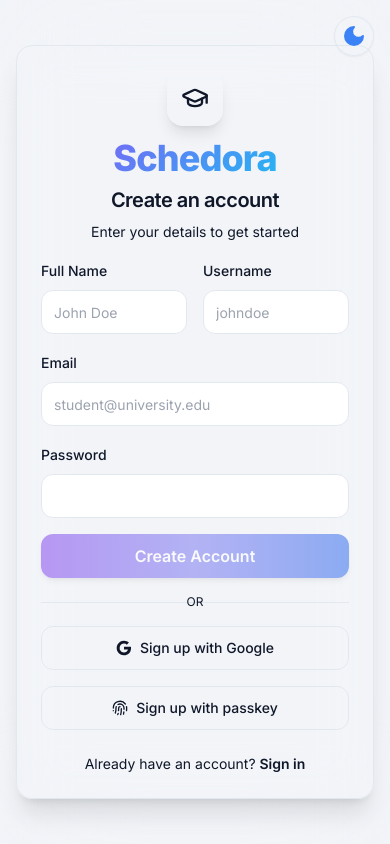
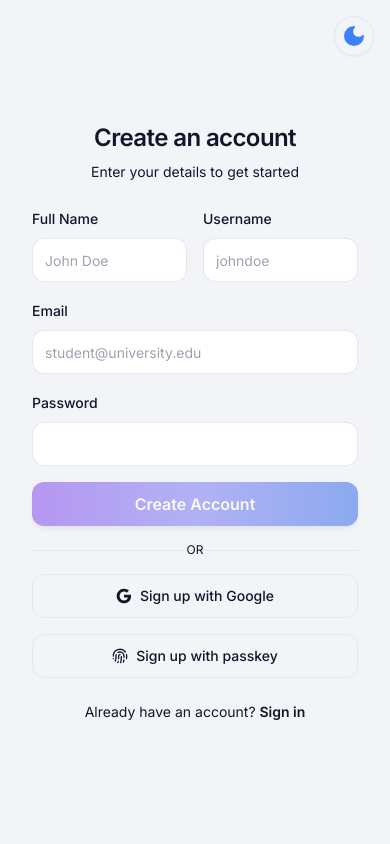
Before and after one commit to nihanth-yadalam/IAP---frontend, a React (Vite) app: page /signup in a window 390 px wide. Built offline with nearby package versions, Linux system fonts and the light colour scheme.

Commit message:
added 50-50 layout

```diff
--- /dev/null
+++ b/src/components/AuthLayout.tsx
@@ -0,0 +1,65 @@
+import { ReactNode } from "react";
+import { ThemeToggle } from "./ThemeToggle";
+import { GraduationCap } from "lucide-react";
+
+// ... inside component ...
+{/* Branding Content */ }
+<div className="relative z-20 flex items-center text-lg font-medium">
+    <GraduationCap className="mr-2 h-6 w-6" />
+    Schedora
+</div>
+
+interface AuthLayoutProps {
+    children: ReactNode;
+    title: string;
+    subtitle: string;
+}
+
+export function AuthLayout({ children, title, subtitle }: AuthLayoutProps) {
+    return (
+        <div className="min-h-screen w-full grid md:grid-cols-2 lg:px-0 overflow-hidden">
+            {/* Right Side: Decorative Gradient (Visible on Desktop) */}
+            <div className="relative hidden md:flex h-full flex-col bg-muted p-10 text-white dark:border-r">
+                {/* Dynamic Gradient Background */}
+                <div className="absolute inset-0 bg-zinc-900">
+                    <div className="absolute inset-0 bg-gradient-to-br from-indigo-500 via-purple-500 to-pink-500 opacity-90" />
+                    <div className="absolute inset-0 bg-[url('/noise.svg')] opacity-20 mix-blend-soft-light" />
+                </div>
+
+                {/* Branding Content */}
+                <div className="relative z-20 flex items-center text-lg font-medium">
+                    <GraduationCap className="mr-2 h-6 w-6" />
+                    Schedora
+                </div>
+                <div className="relative z-20 mt-auto">
+                    <blockquote className="space-y-2">
+                        <p className="text-lg">
+                            &ldquo;The only way to manage time is to manage your energy. L1 helps you do exactly that.&rdquo;
+                        </p>
+                        <footer className="text-sm text-white/80">L1 Concept</footer>
+                    </blockquote>
+                </div>
+            </div>
+
+            {/* Left Side: Form Container */}
+            <div className="flex flex-col items-center justify-center p-8 bg-background relative">
+                {/* Theme Toggle Positioned Top-Right */}
+                <div className="absolute top-4 right-4 md:top-8 md:right-8">
+                    <ThemeToggle />
+                </div>
+
+                <div className="mx-auto flex w-full flex-col justify-center space-y-6 sm:w-[350px]">
+                    <div className="flex flex-col space-y-2 text-center">
+                        <h1 className="text-2xl font-semibold tracking-tight">
+                            {title}
+                        </h1>
+                        <p className="text-sm text-muted-foreground">
+                            {subtitle}
+                        </p>
+                    </div>
+                    {children}
+                </div>
+            </div>
+        </div>
+    );
+}
--- a/src/pages/LoginPage.tsx
+++ b/src/pages/LoginPage.tsx
@@ -7,6 +7,7 @@
 import { Card, CardContent, CardDescription, CardFooter, CardHeader, CardTitle } from "@/components/ui/card";
 import { Loader2, GraduationCap, Fingerprint } from "lucide-react";
 import { ThemeToggle } from "@/components/ThemeToggle";
+import { AuthLayout } from "@/components/AuthLayout";
 
 export default function LoginPage() {
   const navigate = useNavigate();
@@ -26,37 +27,10 @@
   };
 
   return (
-    <div className="relative flex min-h-screen items-center justify-center px-4 py-8 overflow-hidden bg-background">
-      {/* Theme Toggle */}
-      <div className="absolute top-4 right-4 z-50">
-        <ThemeToggle />
-      </div>
-
-      {/* Animated gradient background */}
-      <div className="absolute inset-0 bg-gradient-to-br from-vibrant-purple/15 via-background to-vibrant-blue/15 dark:from-vibrant-purple/20 dark:to-vibrant-blue/20" />
-      <div className="absolute inset-0 backdrop-blur-3xl" />
-
-      {/* Floating decorative blobs */}
-      <div className="absolute top-20 left-20 w-72 h-72 rounded-full bg-vibrant-purple/20 dark:bg-vibrant-purple/30 blur-3xl animate-float" />
-      <div className="absolute bottom-20 right-20 w-96 h-96 rounded-full bg-vibrant-blue/15 dark:bg-vibrant-blue/25 blur-3xl animate-float" style={{ animationDelay: "1s" }} />
-      <div className="absolute top-1/2 left-1/2 w-64 h-64 rounded-full bg-vibrant-pink/10 dark:bg-vibrant-pink/20 blur-3xl animate-float" style={{ animationDelay: "2s" }} />
-
-      <Card className="relative w-full max-w-md rounded-2xl bg-card/95 backdrop-blur-xl text-card-foreground border border-border/50 shadow-xl animate-scale-in max-h-[90vh] overflow-y-auto">
-        <CardHeader className="space-y-3 text-center pb-2">
-          <div className="mx-auto flex h-14 w-14 items-center justify-center rounded-2xl bg-primary shadow-lg shadow-primary/30">
-            <GraduationCap className="h-7 w-7 text-primary-foreground" />
-          </div>
-          <div className="space-y-2">
-            <h1 className="text-4xl font-black tracking-tight gradient-text animate-fade-in">
-              Schedora
-            </h1>
-            <CardTitle className="text-xl font-semibold tracking-tight">Welcome back</CardTitle>
-            <CardDescription className="text-muted-foreground text-sm">
-              Sign in to your account
-            </CardDescription>
-          </div>
-        </CardHeader>
-        <CardContent className="pt-2">
+    <AuthLayout
+      title="Welcome back"
+      subtitle="Sign in to your account"
+    >
       <form onSubmit={handleSubmit} className="space-y-5">
         <div className="space-y-2">
           <Label htmlFor="login" className="text-sm font-medium">Username or Email</Label>
@@ -67,7 +41,7 @@
             onChange={(e) => setLoginInput(e.target.value)}
             required
             disabled={isLoading}
-                className="rounded-xl h-11 bg-background border-border focus:border-primary transition-all"
+            className="rounded-xl h-11 bg-background border-border focus:border-primary transition-all text-slate-900 dark:text-slate-100"
           />
         </div>
         <div className="space-y-2">
@@ -87,7 +61,7 @@
             onChange={(e) => setPassword(e.target.value)}
             required
             disabled={isLoading}
-                className="rounded-xl h-11 bg-background border-border focus:border-primary transition-all"
+            className="rounded-xl h-11 bg-background border-border focus:border-primary transition-all text-slate-900 dark:text-slate-100"
           />
         </div>
 
@@ -118,7 +92,7 @@
           className="w-full h-11 rounded-xl font-medium"
           onClick={() => alert("Sign in with Google is not configured. Add OAuth in backend.")}
         >
-              <svg className="mr-2 h-4 w-4" viewBox="0 0 24 24"><path fill="currentColor" d="M22.56 12.25c0-.78-.07-1.53-.2-2.25H12v4.26h5.92c-.26 1.37-1.04 2.53-2.21 3.31v2.77h3.57c2.08-1.92 3.28-4.74 3.28-8.09z"/><path fill="currentColor" d="M12 23c2.97 0 5.46-.98 7.28-2.66l-3.57-2.77c-.98.66-2.23 1.06-3.71 1.06-2.86 0-5.29-1.93-6.16-4.53H2.18v2.84C3.99 20.53 7.7 23 12 23z"/><path fill="currentColor" d="M5.84 14.09c-.22-.66-.35-1.36-.35-2.09s.13-1.43.35-2.09V7.07H2.18C1.43 8.55 1 10.22 1 12s.43 3.45 1.18 4.93l2.85-2.22.81-.62z"/><path fill="currentColor" d="M12 5.38c1.62 0 3.06.56 4.21 1.64l3.15-3.15C17.45 2.09 14.97 1 12 1 7.7 1 3.99 3.47 2.18 7.07l3.66 2.84c.87-2.6 3.3-4.53 6.16-4.53z"/></svg>
+          <svg className="mr-2 h-4 w-4" viewBox="0 0 24 24"><path fill="currentColor" d="M22.56 12.25c0-.78-.07-1.53-.2-2.25H12v4.26h5.92c-.26 1.37-1.04 2.53-2.21 3.31v2.77h3.57c2.08-1.92 3.28-4.74 3.28-8.09z" /><path fill="currentColor" d="M12 23c2.97 0 5.46-.98 7.28-2.66l-3.57-2.77c-.98.66-2.23 1.06-3.71 1.06-2.86 0-5.29-1.93-6.16-4.53H2.18v2.84C3.99 20.53 7.7 23 12 23z" /><path fill="currentColor" d="M5.84 14.09c-.22-.66-.35-1.36-.35-2.09s.13-1.43.35-2.09V7.07H2.18C1.43 8.55 1 10.22 1 12s.43 3.45 1.18 4.93l2.85-2.22.81-.62z" /><path fill="currentColor" d="M12 5.38c1.62 0 3.06.56 4.21 1.64l3.15-3.15C17.45 2.09 14.97 1 12 1 7.7 1 3.99 3.47 2.18 7.07l3.66 2.84c.87-2.6 3.3-4.53 6.16-4.53z" /></svg>
           Sign in with Google
         </Button>
         <Button
@@ -131,16 +105,13 @@
           Sign in with passkey
         </Button>
       </form>
-        </CardContent>
-        <CardFooter className="flex justify-center pb-6">
-          <div className="text-sm text-muted-foreground">
+
+      <div className="mt-8 text-center text-sm text-muted-foreground">
         Don't have an account?{" "}
         <Link to="/signup" className="font-semibold text-primary hover:text-primary/80 transition-colors">
           Sign up
         </Link>
       </div>
-        </CardFooter>
-      </Card>
-    </div>
+    </AuthLayout>
   );
 }
--- a/src/pages/SignupPage.tsx
+++ b/src/pages/SignupPage.tsx
@@ -8,6 +8,7 @@
 import { Loader2, GraduationCap, Fingerprint } from "lucide-react";
 import { PasswordStrengthIndicator, validatePassword } from "@/components/ui/password-strength";
 import { ThemeToggle } from "@/components/ThemeToggle";
+import { AuthLayout } from "@/components/AuthLayout";
 
 export default function SignupPage() {
   const navigate = useNavigate();
@@ -29,36 +30,10 @@
   };
 
   return (
-    <div className="relative flex min-h-screen items-center justify-center px-4 py-8 overflow-hidden bg-background">
-      {/* Theme Toggle */}
-      <div className="absolute top-4 right-4 z-50">
-        <ThemeToggle />
-      </div>
-
-      {/* Animated gradient background */}
-      <div className="absolute inset-0 bg-gradient-to-br from-vibrant-orange/15 via-background to-vibrant-pink/15 dark:from-vibrant-orange/20 dark:to-vibrant-pink/20" />
-      <div className="absolute inset-0 backdrop-blur-3xl" />
-
-      {/* Floating decorative blobs */}
-      <div className="absolute top-16 right-16 w-80 h-80 rounded-full bg-vibrant-pink/20 dark:bg-vibrant-pink/30 blur-3xl animate-float" />
-      <div className="absolute bottom-24 left-16 w-72 h-72 rounded-full bg-vibrant-orange/15 dark:bg-vibrant-orange/25 blur-3xl animate-float" style={{ animationDelay: "1.5s" }} />
-
-      <Card className="relative w-full max-w-md rounded-2xl bg-card/95 backdrop-blur-xl text-card-foreground border border-border/50 shadow-xl animate-scale-in max-h-[90vh] overflow-y-auto">
-        <CardHeader className="space-y-3 text-center pb-2">
-          <div className="mx-auto flex h-14 w-14 items-center justify-center rounded-2xl bg-primary shadow-lg shadow-primary/30">
-            <GraduationCap className="h-7 w-7 text-primary-foreground" />
-          </div>
-          <div className="space-y-2">
-            <h1 className="text-4xl font-black tracking-tight gradient-text animate-fade-in">
-              Schedora
-            </h1>
-            <CardTitle className="text-xl font-semibold tracking-tight">Create an account</CardTitle>
-            <CardDescription className="text-muted-foreground text-sm">
-              Enter your details to get started
-            </CardDescription>
-          </div>
-        </CardHeader>
-        <CardContent className="pt-2">
+    <AuthLayout
+      title="Create an account"
+      subtitle="Enter your details to get started"
+    >
       <form onSubmit={handleSubmit} className="space-y-4">
         <div className="grid grid-cols-2 gap-4">
           <div className="space-y-2">
@@ -70,7 +45,7 @@
               onChange={(e) => setName(e.target.value)}
               required
               disabled={isLoading}
-                  className="rounded-xl h-11 bg-background border-border focus:border-primary transition-all"
+              className="rounded-xl h-11 bg-background border-border focus:border-primary transition-all text-slate-900 dark:text-slate-100"
             />
           </div>
           <div className="space-y-2">
@@ -82,7 +57,7 @@
               onChange={(e) => setUsername(e.target.value)}
               required
               disabled={isLoading}
-                  className="rounded-xl h-11 bg-background border-border focus:border-primary transition-all"
+              className="rounded-xl h-11 bg-background border-border focus:border-primary transition-all text-slate-900 dark:text-slate-100"
             />
           </div>
         </div>
@@ -96,7 +71,7 @@
             onChange={(e) => setEmail(e.target.value)}
             required
             disabled={isLoading}
-                className="rounded-xl h-11 bg-background border-border focus:border-primary transition-all"
+            className="rounded-xl h-11 bg-background border-border focus:border-primary transition-all text-slate-900 dark:text-slate-100"
           />
         </div>
         <div className="space-y-2">
@@ -108,7 +83,7 @@
             onChange={(e) => setPassword(e.target.value)}
             required
             disabled={isLoading}
-                className="rounded-xl h-11 bg-background border-border focus:border-primary transition-all"
+            className="rounded-xl h-11 bg-background border-border focus:border-primary transition-all text-slate-900 dark:text-slate-100"
           />
           <PasswordStrengthIndicator password={password} />
         </div>
@@ -140,7 +115,7 @@
           className="w-full h-11 rounded-xl font-medium"
           onClick={() => alert("Sign up with Google is not configured. Add OAuth in backend.")}
         >
-              <svg className="mr-2 h-4 w-4" viewBox="0 0 24 24"><path fill="currentColor" d="M22.56 12.25c0-.78-.07-1.53-.2-2.25H12v4.26h5.92c-.26 1.37-1.04 2.53-2.21 3.31v2.77h3.57c2.08-1.92 3.28-4.74 3.28-8.09z"/><path fill="currentColor" d="M12 23c2.97 0 5.46-.98 7.28-2.66l-3.57-2.77c-.98.66-2.23 1.06-3.71 1.06-2.86 0-5.29-1.93-6.16-4.53H2.18v2.84C3.99 20.53 7.7 23 12 23z"/><path fill="currentColor" d="M5.84 14.09c-.22-.66-.35-1.36-.35-2.09s.13-1.43.35-2.09V7.07H2.18C1.43 8.55 1 10.22 1 12s.43 3.45 1.18 4.93l2.85-2.22.81-.62z"/><path fill="currentColor" d="M12 5.38c1.62 0 3.06.56 4.21 1.64l3.15-3.15C17.45 2.09 14.97 1 12 1 7.7 1 3.99 3.47 2.18 7.07l3.66 2.84c.87-2.6 3.3-4.53 6.16-4.53z"/></svg>
+          <svg className="mr-2 h-4 w-4" viewBox="0 0 24 24"><path fill="currentColor" d="M22.56 12.25c0-.78-.07-1.53-.2-2.25H12v4.26h5.92c-.26 1.37-1.04 2.53-2.21 3.31v2.77h3.57c2.08-1.92 3.28-4.74 3.28-8.09z" /><path fill="currentColor" d="M12 23c2.97 0 5.46-.98 7.28-2.66l-3.57-2.77c-.98.66-2.23 1.06-3.71 1.06-2.86 0-5.29-1.93-6.16-4.53H2.18v2.84C3.99 20.53 7.7 23 12 23z" /><path fill="currentColor" d="M5.84 14.09c-.22-.66-.35-1.36-.35-2.09s.13-1.43.35-2.09V7.07H2.18C1.43 8.55 1 10.22 1 12s.43 3.45 1.18 4.93l2.85-2.22.81-.62z" /><path fill="currentColor" d="M12 5.38c1.62 0 3.06.56 4.21 1.64l3.15-3.15C17.45 2.09 14.97 1 12 1 7.7 1 3.99 3.47 2.18 7.07l3.66 2.84c.87-2.6 3.3-4.53 6.16-4.53z" /></svg>
           Sign up with Google
         </Button>
         <Button
@@ -153,16 +128,12 @@
           Sign up with passkey
         </Button>
       </form>
-        </CardContent>
-        <CardFooter className="flex justify-center pb-6">
-          <div className="text-sm text-muted-foreground">
+      <div className="mt-8 text-center text-sm text-muted-foreground">
         Already have an account?{" "}
         <Link to="/login" className="font-semibold text-primary hover:text-primary/80 transition-colors">
           Sign in
         </Link>
       </div>
-        </CardFooter>
-      </Card>
-    </div>
+    </AuthLayout>
   );
 }
```
Also changed, not shown: src/pages/Login.tsx (+15 -13 lines), src/pages/Signup.tsx (+10 -12 lines). Lines whose indentation alone changed are shown as unchanged.
